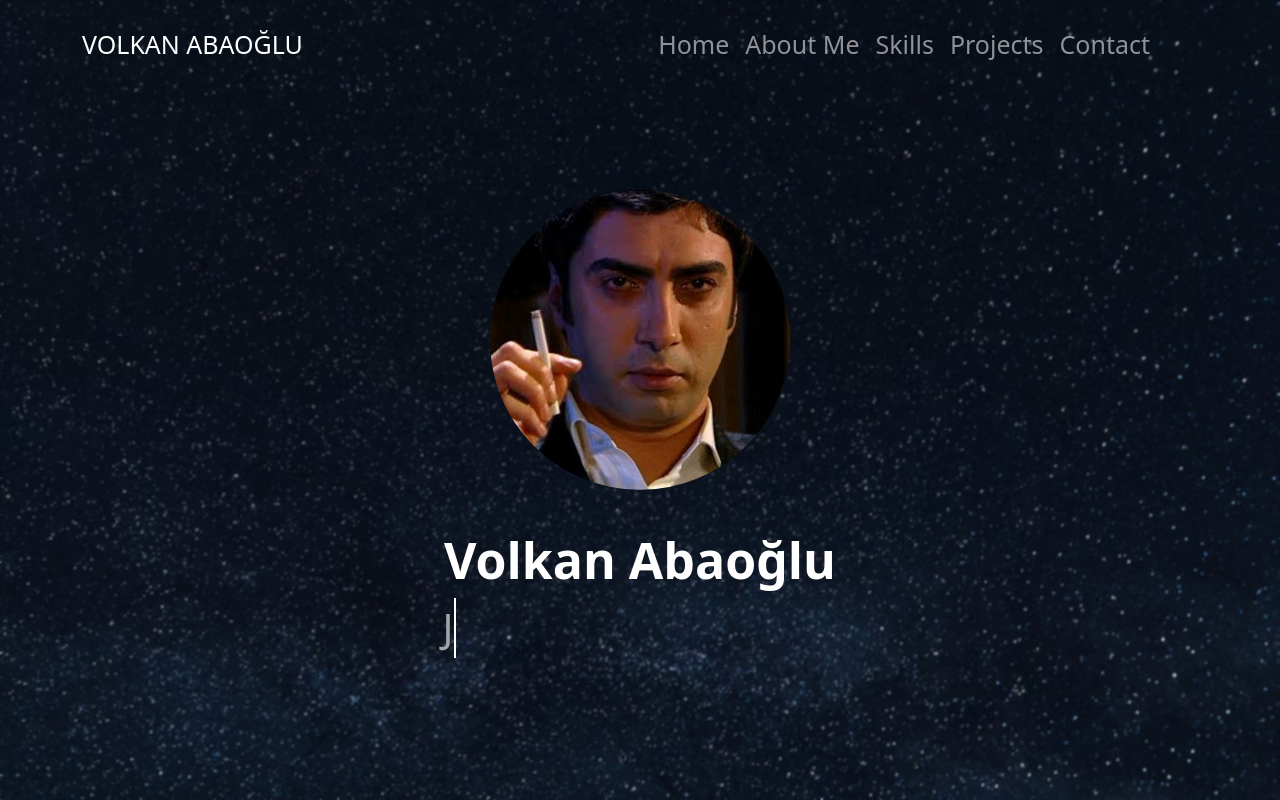
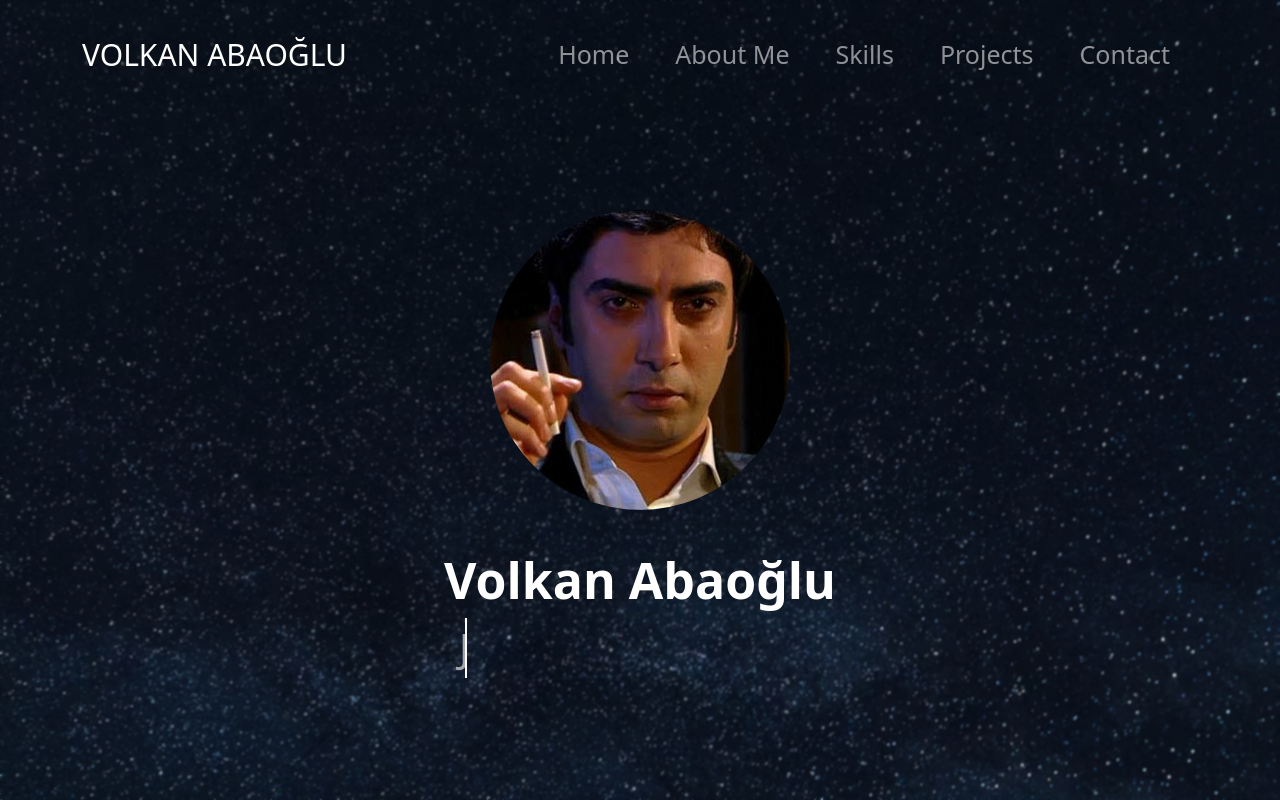
Before and after one commit to volkanabaoglu/portfolio-project, a React (Create React App) app: page / in a window 1280 px wide. Built offline with nearby package versions, Linux system fonts and the light colour scheme.

Commit message:
Configured some css fields

```diff
--- a/src/components/Navbar.jsx
+++ b/src/components/Navbar.jsx
@@ -8,9 +8,9 @@ const NavbarComponent = () => {
     <div>
       <Navbar bg="none" data-bs-theme="dark">
         <Container>
-          <Navbar.Brand style={{fontSize:'25px'}}>VOLKAN ABAOĞLU</Navbar.Brand>
-          <Nav className="ml-auto" style={{ marginRight: '30px',
-        padding:'10px', fontSize:'25px' }}>
+          <Navbar.Brand style={{fontSize:'30px'}}>VOLKAN ABAOĞLU</Navbar.Brand>
+          <Nav className="ml-auto" style={{ marginRight: '0px',
+        padding:'20px', fontSize:'25px' , gap:'30px' }}>
             <Nav.Link href="/">Home</Nav.Link>
             <Nav.Link href="about">About Me</Nav.Link>
             <Nav.Link href="skills">Skills</Nav.Link>
--- a/src/pages/Home.jsx
+++ b/src/pages/Home.jsx
@@ -1,19 +1,19 @@
 import React from "react";
 import NavbarComponent from "../components/Navbar.jsx";
 import { Container, Image } from "react-bootstrap";
-import "../styles/Home.css"
+import "../styles/Home.css";
 const Home = () => {
   return (
-      <>
+    <>
       <NavbarComponent />
       <Container className="home-container">
         <Image src="/images/pp-pp.jpeg" alt="volkanabaoglu" roundedCircle />
         <div className="text-container">
           <h1 className="name">Volkan Abaoğlu</h1>
-          <p className="developer-title">Junior Web Developer </p>
+          <p className="developer-title">Junior Web Dev... </p>
         </div>
       </Container>
-      </>
+    </>
   );
 };
 
--- a/src/styles/Home.css
+++ b/src/styles/Home.css
@@ -1,6 +1,5 @@
-
 body {
-    background-image: url('../../public/images/background-pp.avif') ;
+  background-image: url("../../public/images/background-pp.avif");
   background-size: cover;
   background-position: center;
   background-attachment: fixed;
@@ -43,14 +42,11 @@ body {
   padding-left: 15px;
 }
 
-
 @keyframes typing {
-
   from {
     width: 0;
-
   }
   to {
-        width: 100%;
+    width: 88%;
   }
 }
```
Lines whose indentation alone changed are shown as unchanged.
